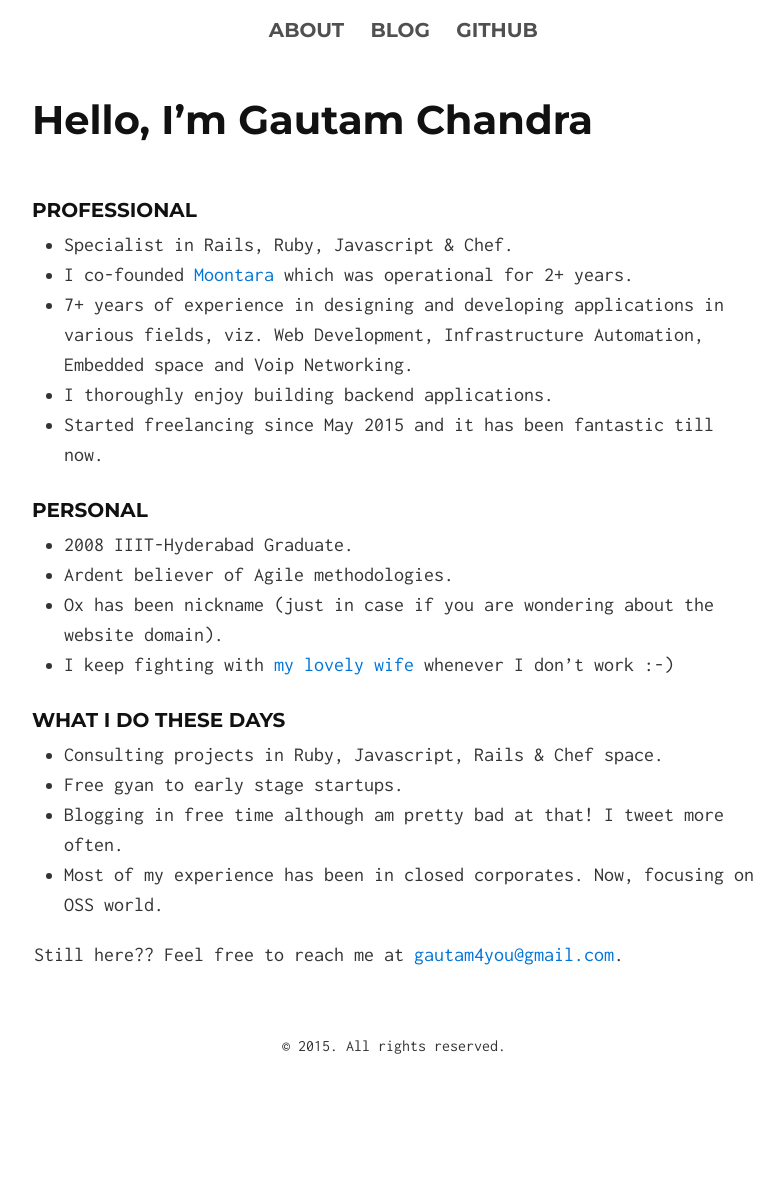
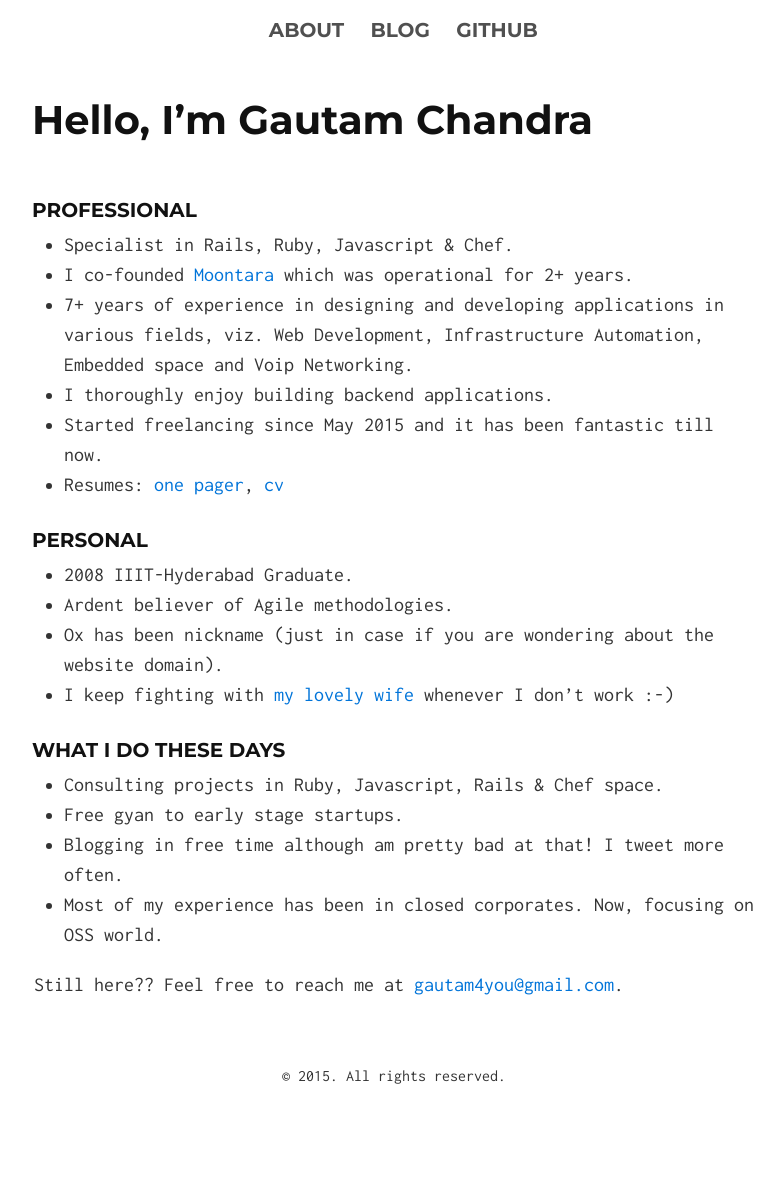
Before and after one commit to dhunnapotha/myblog, a Jekyll site: the page built from index.md, in a window 1280 px wide. Shown: the whole page, without its empty margins (246-1030 px from the left). Built offline with Jekyll 4.4.1, drawn with Linux system fonts in a browser that asks for light colours; before the commit the page ends 1160 px from its top, so only the background shows below that.

Commit message:
Added resume and cv to the website

```diff
--- a/index.md
+++ b/index.md
@@ -11,6 +11,7 @@ title: Ruby, Javascript, Rails & Chef Consultant, Software Architect, Co-Founder
 * 7+ years of experience in designing and developing applications in various fields, viz. Web Development, Infrastructure Automation, Embedded space and Voip Networking.
 * I thoroughly enjoy building backend applications.
 * Started freelancing since May 2015 and it has been fantastic till now.
+* Resumes: [one pager](docs/bullzye.pdf), [cv](docs/cv-dec27-2019.pdf)
 
 
 #### Personal
```
Also changed, not shown: 19 other files.
